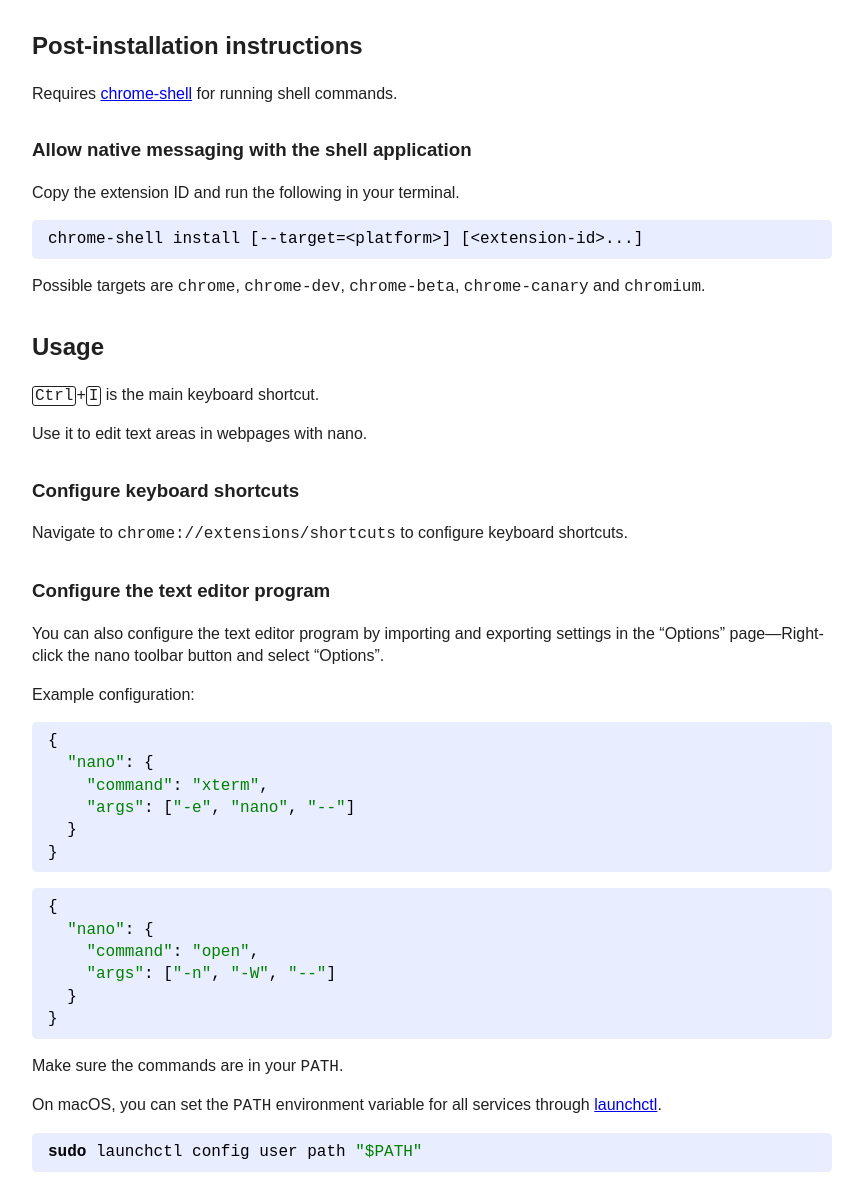
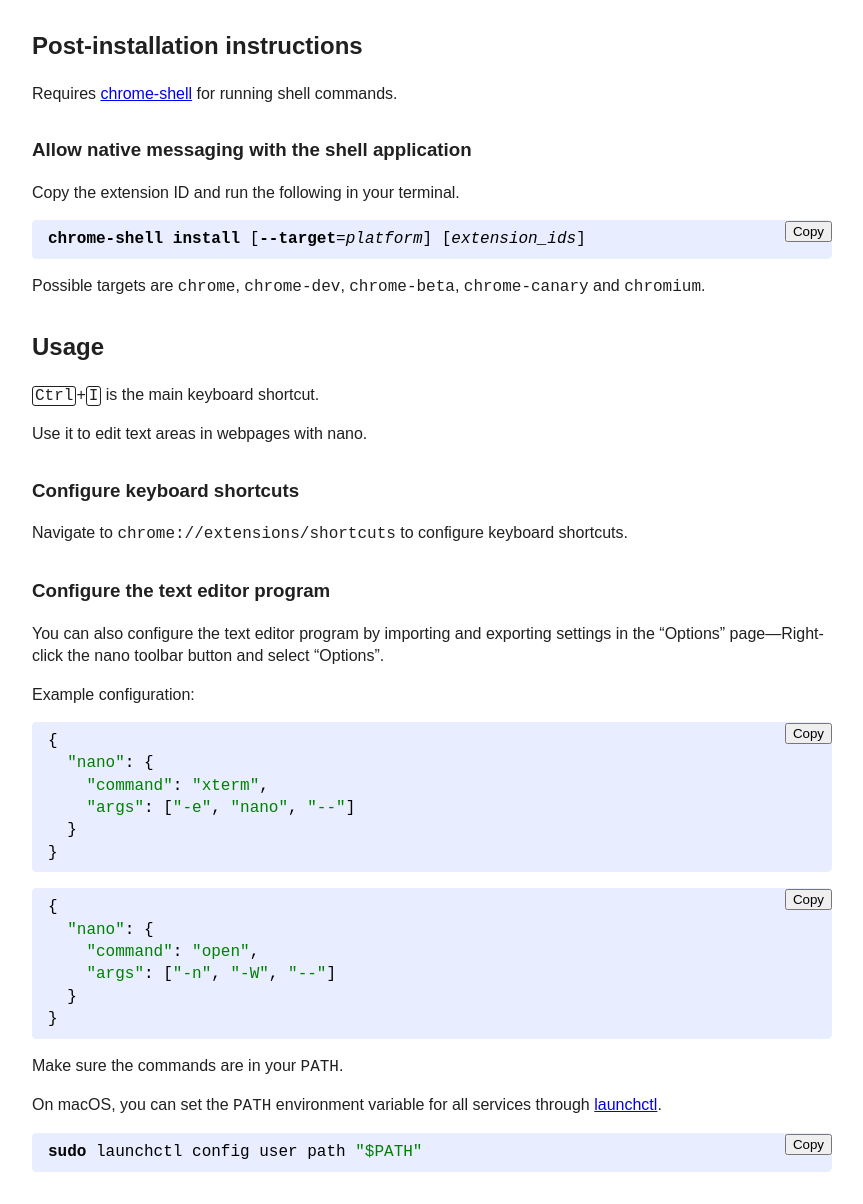
Before and after one commit to taupiqueur/chrome-nano, a browser extension: page src/manual/manual.html in a window 1280 px wide. Shown: the part 69-1273 px from the top of the page, without its empty margins (208-1071 px from the left). Drawn offline with Linux system fonts and the light colour scheme.

Commit message:
Add a “copy to clipboard” button to code blocks

```diff
--- a/src/manual/manual.css
+++ b/src/manual/manual.css
@@ -174,6 +174,19 @@
   font-style: italic;
 }
 
+.code-block-container {
+  display: flex;
+  justify-content: space-between;
+  margin-block: 1em;
+  border-radius: 0.3em;
+  background-color: var(--code-block-background-color);
+  color: var(--code-block-text-color);
+}
+
+.code-block-container pre:has(code) {
+  margin: 0;
+}
+
 pre {
   overflow: auto;
 }
--- a/src/manual/manual.html
+++ b/src/manual/manual.html
@@ -30,8 +30,21 @@
           <p>
             Copy the extension ID and run the following in your terminal.
           </p>
-          <pre><code>chrome-shell install [--target=&lt;platform&gt;] [&lt;extension-id&gt;...]
+          <div class="code-block-container">
+            <pre><code><b>chrome-shell</b> <b>install</b> [<b>--target</b>=<i>platform</i>] [<i>extension_ids</i>]
 </code></pre>
+            <div>
+              <button
+                aria-label="Copy"
+                data-copy-feedback="Copied!"
+                data-action="copyToClipboard"
+                value="chrome-shell install [--target=platform] [extension_ids]
+"
+              >
+                Copy
+              </button>
+            </div>
+          </div>
           <p>
             Possible targets are <code>chrome</code>, <code>chrome-dev</code>, <code>chrome-beta</code>, <code>chrome-canary</code> and <code>chromium</code>.
           </p>
@@ -72,30 +85,80 @@
           <p>
             Example configuration:
           </p>
-          <pre><code data-lang="json">{
+          <div class="code-block-container">
+            <pre><code data-lang="json">{
   <span data-type="string">"nano"</span>: {
     <span data-type="string">"command"</span>: <span data-type="string">"xterm"</span>,
     <span data-type="string">"args"</span>: [<span data-type="string">"-e"</span>, <span data-type="string">"nano"</span>, <span data-type="string">"--"</span>]
   }
 }
 </code></pre>
-          <pre><code data-lang="json">{
+            <div>
+              <button
+                aria-label="Copy"
+                data-copy-feedback="Copied!"
+                data-action="copyToClipboard"
+                value="{
+  &quot;nano&quot;: {
+    &quot;command&quot;: &quot;xterm&quot;,
+    &quot;args&quot;: [&quot;-e&quot;, &quot;nano&quot;, &quot;--&quot;]
+  }
+}
+"
+              >
+                Copy
+              </button>
+            </div>
+          </div>
+          <div class="code-block-container">
+            <pre><code data-lang="json">{
   <span data-type="string">"nano"</span>: {
     <span data-type="string">"command"</span>: <span data-type="string">"open"</span>,
     <span data-type="string">"args"</span>: [<span data-type="string">"-n"</span>, <span data-type="string">"-W"</span>, <span data-type="string">"--"</span>]
   }
 }
 </code></pre>
+            <div>
+              <button
+                aria-label="Copy"
+                data-copy-feedback="Copied!"
+                data-action="copyToClipboard"
+                value="{
+  &quot;nano&quot;: {
+    &quot;command&quot;: &quot;open&quot;,
+    &quot;args&quot;: [&quot;-n&quot;, &quot;-W&quot;, &quot;--&quot;]
+  }
+}
+"
+              >
+                Copy
+              </button>
+            </div>
+          </div>
           <p>
             Make sure the commands are in your <code>PATH</code>.
           </p>
           <p>
             On macOS, you can set the <code>PATH</code> environment variable for all services through <a href="https://ss64.com/osx/launchctl.html">launchctl</a>.
           </p>
-          <pre><code data-lang="sh"><span data-type="keyword">sudo</span> launchctl config user path <span data-type="string">"$PATH"</span>
+          <div class="code-block-container">
+            <pre><code data-lang="sh"><span data-type="keyword">sudo</span> launchctl config user path <span data-type="string">"$PATH"</span>
 </code></pre>
+            <div>
+              <button
+                aria-label="Copy"
+                data-copy-feedback="Copied!"
+                data-action="copyToClipboard"
+                value="sudo launchctl config user path &quot;$PATH&quot;
+"
+              >
+                Copy
+              </button>
+            </div>
+          </div>
         </section>
       </section>
     </main>
+    <script type="module" src="manual.js"></script>
   </body>
 </html>
--- /dev/null
+++ b/src/manual/manual.js
@@ -0,0 +1,26 @@
+const buttonElements = document.querySelectorAll('button')
+
+for (const buttonElement of buttonElements) {
+  const actionName = buttonElement.dataset.action
+
+  switch (actionName) {
+    case 'copyToClipboard':
+      buttonElement.addEventListener('click', () => {
+        navigator.clipboard
+          .writeText(buttonElement.value)
+          .then(() => {
+            buttonElement.textContent = buttonElement.dataset.copyFeedback
+            setTimeout(() => {
+              buttonElement.textContent = buttonElement.ariaLabel
+            }, 1000)
+          })
+      })
+      break
+
+    default:
+      console.error(
+        'Unknown action: "%s"',
+        actionName
+      )
+  }
+}
```
